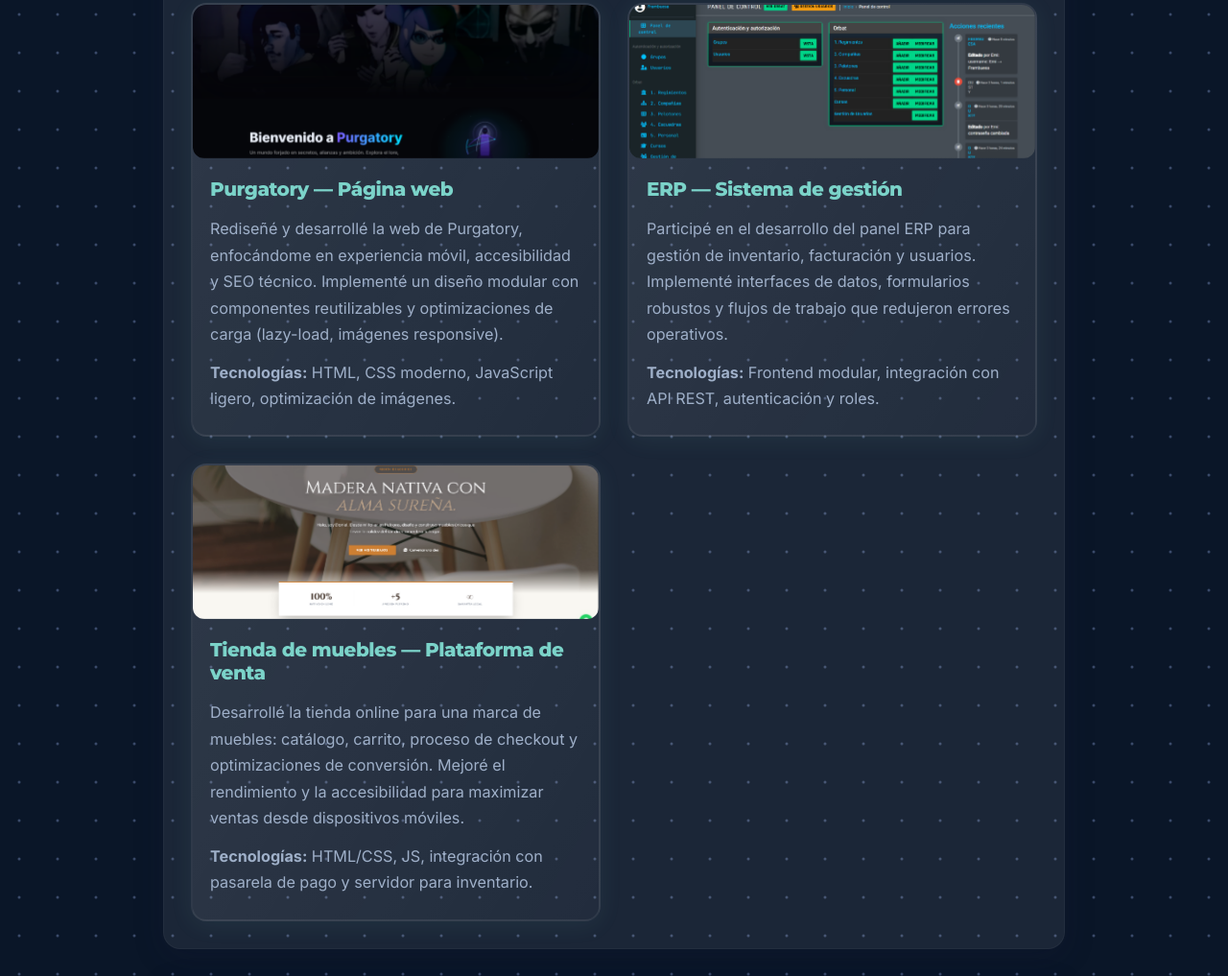
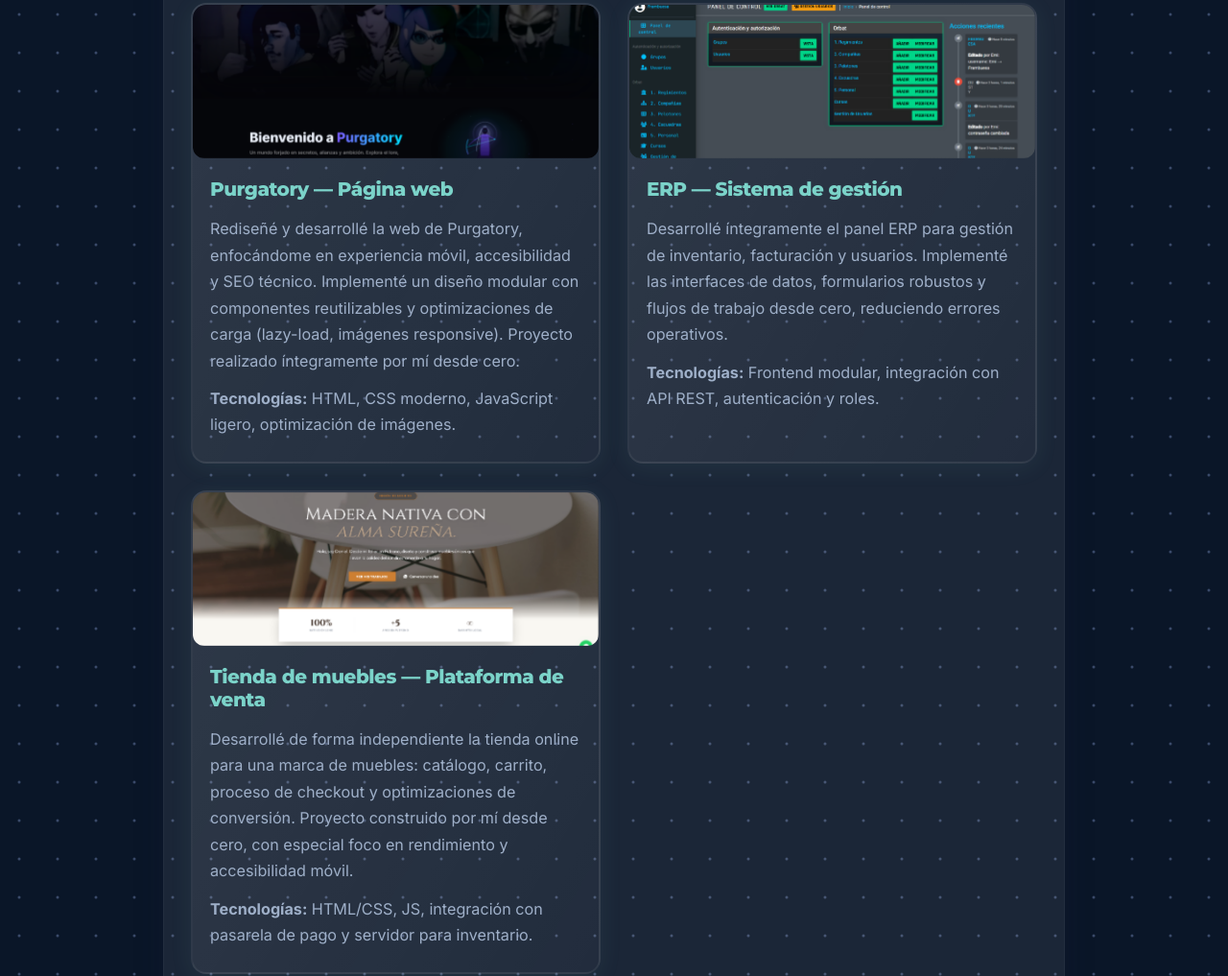
Before and after one commit to punkyyy01/mi-web, a plain HTML site: page index.html in a window 1280 px wide. Shown: the part 525-1542 px from the top of the page at 96% size. Drawn offline with Linux system fonts and the light colour scheme.

Commit message:
Clarify solo ownership: projects built from scratch

```diff
--- a/index.html
+++ b/index.html
@@ -50,7 +50,7 @@
               </div>
               <div class="project-content">
                 <h3>Purgatory — Página web</h3>
-                <p>Rediseñé y desarrollé la web de Purgatory, enfocándome en experiencia móvil, accesibilidad y SEO técnico. Implementé un diseño modular con componentes reutilizables y optimizaciones de carga (lazy-load, imágenes responsive).</p>
+                <p>Rediseñé y desarrollé la web de Purgatory, enfocándome en experiencia móvil, accesibilidad y SEO técnico. Implementé un diseño modular con componentes reutilizables y optimizaciones de carga (lazy-load, imágenes responsive). Proyecto realizado íntegramente por mí desde cero.</p>
                 <p><strong>Tecnologías:</strong> HTML, CSS moderno, JavaScript ligero, optimización de imágenes.</p>
               </div>
             </article>
@@ -61,7 +61,7 @@
               </div>
               <div class="project-content">
                 <h3>ERP — Sistema de gestión</h3>
-                <p>Participé en el desarrollo del panel ERP para gestión de inventario, facturación y usuarios. Implementé interfaces de datos, formularios robustos y flujos de trabajo que redujeron errores operativos.</p>
+                <p>Desarrollé íntegramente el panel ERP para gestión de inventario, facturación y usuarios. Implementé las interfaces de datos, formularios robustos y flujos de trabajo desde cero, reduciendo errores operativos.</p>
                 <p><strong>Tecnologías:</strong> Frontend modular, integración con API REST, autenticación y roles.</p>
               </div>
             </article>
@@ -72,7 +72,7 @@
               </div>
               <div class="project-content">
                 <h3>Tienda de muebles — Plataforma de venta</h3>
-                <p>Desarrollé la tienda online para una marca de muebles: catálogo, carrito, proceso de checkout y optimizaciones de conversión. Mejoré el rendimiento y la accesibilidad para maximizar ventas desde dispositivos móviles.</p>
+                <p>Desarrollé de forma independiente la tienda online para una marca de muebles: catálogo, carrito, proceso de checkout y optimizaciones de conversión. Proyecto construido por mí desde cero, con especial foco en rendimiento y accesibilidad móvil.</p>
                 <p><strong>Tecnologías:</strong> HTML/CSS, JS, integración con pasarela de pago y servidor para inventario.</p>
               </div>
             </article>
```
